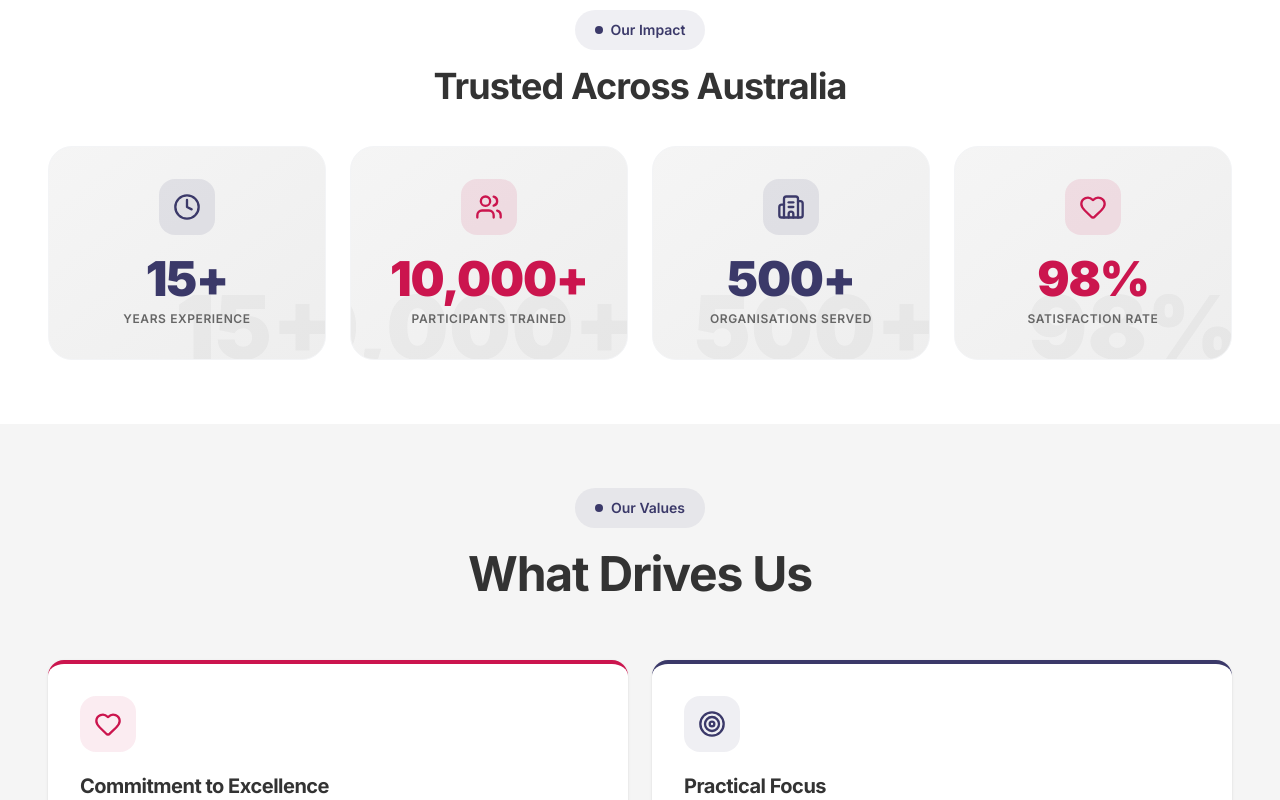
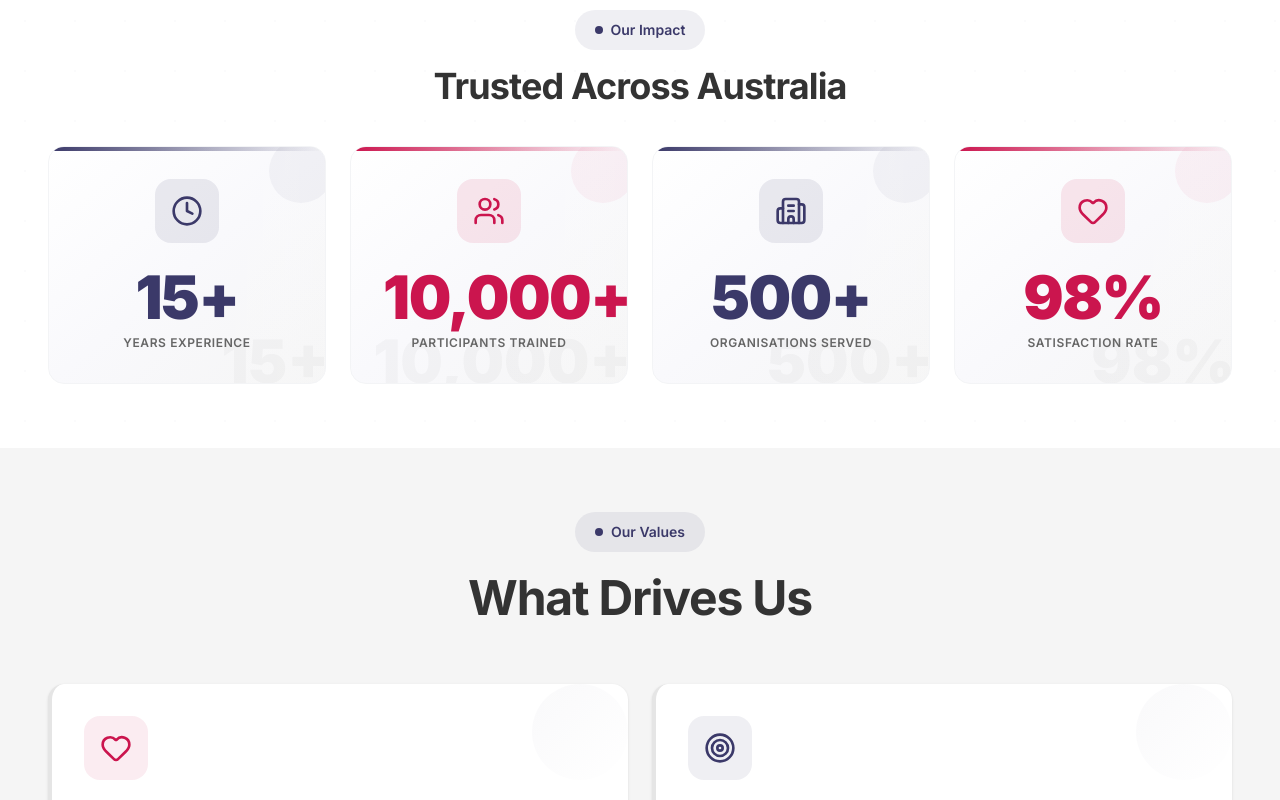
Before and after one commit to Gireeshma27/first-aid, a Next.js app: page /about in a window 1280 px wide. Shown: the part 1100-1900 px from the top of the page. Built offline with nearby package versions, Linux system fonts and the light colour scheme.

Commit message:
design: improve about us card designs with animations and shimmer effects

```diff
--- a/app/about/page.tsx
+++ b/app/about/page.tsx
@@ -146,14 +146,15 @@ export default function AboutPage() {
         </section>
 
         {/* ── Stats ── */}
-        <section className="py-12 md:py-16 bg-white">
-          <div className="mx-auto max-w-7xl px-6 lg:px-12">
+        <section className="py-12 md:py-16 bg-white overflow-hidden relative">
+          <div className="absolute inset-0 opacity-[0.02]" style={{ backgroundImage: "radial-gradient(circle, #3B3969 1px, transparent 1px)", backgroundSize: "50px 50px" }} />
+          <div className="mx-auto max-w-7xl px-6 lg:px-12 relative z-10">
             <div className="text-center mb-10">
-              <span className="inline-flex items-center gap-2 px-5 py-2.5 rounded-full bg-[#3B3969]/8 text-[#3B3969] text-sm font-semibold mb-4">
+              <span className="inline-flex items-center gap-2 px-5 py-2.5 rounded-full bg-[#3B3969]/8 text-[#3B3969] text-sm font-semibold mb-4 fade-in-reveal">
                 <span className="w-2 h-2 rounded-full bg-[#3B3969]" />
                 Our Impact
               </span>
-              <h2 className="text-3xl md:text-4xl font-bold text-[#333333] tracking-tight">
+              <h2 className="text-3xl md:text-4xl font-bold text-[#333333] tracking-tight fade-in-reveal">
                 Trusted Across Australia
               </h2>
             </div>
@@ -161,28 +162,36 @@ export default function AboutPage() {
               {([Clock, Users, Building2, Heart] as const).map((Icon, i) => (
                 <div
                   key={stats[i].label}
-                  className="group relative bg-gradient-to-br from-[#F5F5F5] to-[#EEEEEE] rounded-3xl p-8 text-center overflow-hidden hover:shadow-lg hover:-translate-y-1 transition-all duration-300 border border-gray-100"
+                  className={`group relative bg-gradient-to-br from-white via-[#F9F9FC] to-[#F5F5F5] rounded-2xl p-8 text-center overflow-hidden hover:shadow-xl hover:-translate-y-2 transition-all duration-500 border border-gray-100 card-shimmer cursor-pointer stagger-item`}
+                  style={{ animationDelay: `${i * 100}ms` }}
                 >
+                  {/* Top accent line */}
+                  <div className={`absolute top-0 left-0 right-0 h-1 bg-gradient-to-r ${i % 2 === 0 ? "from-[#3B3969] to-transparent" : "from-[#CB154E] to-transparent"}`} />
+
                   {/* Watermark value in background */}
-                  <div className="absolute -bottom-3 -right-2 text-[5.5rem] font-black opacity-[0.04] select-none pointer-events-none leading-none text-[#333333]">
+                  <div className="absolute -bottom-2 -right-1 text-6xl font-black opacity-[0.03] select-none pointer-events-none leading-none text-[#333333]">
                     {stats[i].value}
                   </div>
+
+                  {/* Corner decorative element */}
+                  <div className={`absolute -top-2 -right-2 w-16 h-16 rounded-full ${i % 2 === 0 ? "bg-[#3B3969]/5" : "bg-[#CB154E]/5"}`} />
+
                   <div className="relative z-10">
                     <div
-                      className={`w-14 h-14 mx-auto rounded-2xl flex items-center justify-center mb-5 ${
+                      className={`w-16 h-16 mx-auto rounded-2xl flex items-center justify-center mb-6 ${
                         i % 2 === 0 ? "bg-[#3B3969]/10" : "bg-[#CB154E]/10"
-                      } transition-all duration-300 group-hover:scale-110`}
+                      } transition-all duration-300 group-hover:scale-110 group-hover:rotate-6 icon-bounce`}
                     >
-                      <Icon className={`w-7 h-7 ${i % 2 === 0 ? "text-[#3B3969]" : "text-[#CB154E]"}`} />
+                      <Icon className={`w-8 h-8 ${i % 2 === 0 ? "text-[#3B3969]" : "text-[#CB154E]"}`} />
                     </div>
                     <p
-                      className={`text-4xl md:text-5xl font-black mb-2 tracking-tight ${
+                      className={`text-5xl md:text-6xl font-black mb-2 tracking-tight transition-all duration-300 group-hover:scale-110 ${
                         i % 2 === 0 ? "text-[#3B3969]" : "text-[#CB154E]"
                       }`}
                     >
                       {stats[i].value}
                     </p>
-                    <p className="text-xs font-semibold text-[#666666] uppercase tracking-wider">{stats[i].label}</p>
+                    <p className="text-xs font-semibold text-[#666666] uppercase tracking-wider group-hover:text-[#333333] transition-colors">{stats[i].label}</p>
                   </div>
                 </div>
               ))}
@@ -196,29 +205,32 @@ export default function AboutPage() {
           <div className="absolute bottom-0 left-0 w-96 h-96 bg-gradient-to-tr from-[#CB154E]/3 to-transparent rounded-full blur-3xl pointer-events-none -z-1" />
           <div className="mx-auto max-w-7xl px-6 lg:px-12 relative z-10">
             <div className="text-center mb-10 md:mb-14">
-              <span className="inline-flex items-center gap-2 px-5 py-2.5 rounded-full bg-[#3B3969]/8 text-[#3B3969] text-sm font-semibold mb-4">
+              <span className="inline-flex items-center gap-2 px-5 py-2.5 rounded-full bg-[#3B3969]/8 text-[#3B3969] text-sm font-semibold mb-4 fade-in-reveal">
                 <span className="w-2 h-2 rounded-full bg-[#3B3969]" />
                 Our Values
               </span>
-              <h2 className="text-3xl md:text-4xl lg:text-5xl font-bold text-[#333333] tracking-tight leading-tight">
+              <h2 className="text-3xl md:text-4xl lg:text-5xl font-bold text-[#333333] tracking-tight leading-tight fade-in-reveal">
                 What Drives Us
               </h2>
             </div>
 
             <div className="grid md:grid-cols-2 gap-6">
-              {values.map((value) => (
+              {values.map((value, idx) => (
                 <div
                   key={value.title}
-                  className={`group bg-white rounded-2xl p-7 md:p-8 border-t-4 ${value.borderColor} shadow-sm hover:shadow-lg hover:-translate-y-1 transition-all duration-300 overflow-hidden relative`}
+                  className={`group bg-white rounded-2xl p-7 md:p-8 border-l-4 ${value.borderColor} shadow-sm hover:shadow-2xl hover:-translate-y-2 transition-all duration-500 overflow-hidden relative card-shimmer stagger-item cursor-pointer`}
+                  style={{ animationDelay: `${idx * 100}ms` }}
                 >
-                  <div className="absolute top-0 right-0 w-20 h-20 bg-gradient-to-br from-[#3B3969]/5 to-transparent rounded-full -z-1" />
+                  {/* Top right decorative element */}
+                  <div className="absolute top-0 right-0 w-24 h-24 bg-gradient-to-br from-[#3B3969]/3 to-transparent rounded-full -z-1" />
+
                   <div
-                    className={`w-12 h-12 md:w-14 md:h-14 rounded-2xl ${value.accentBg} flex items-center justify-center mb-5 group-hover:scale-110 transition-transform duration-300`}
+                    className={`w-14 h-14 md:w-16 md:h-16 rounded-2xl ${value.accentBg} flex items-center justify-center mb-5 group-hover:scale-125 group-hover:-rotate-6 transition-transform duration-400 icon-bounce`}
                   >
-                    <value.icon className={`w-6 h-6 md:w-7 md:h-7 ${value.accentIcon}`} />
+                    <value.icon className={`w-7 h-7 md:w-8 md:h-8 ${value.accentIcon}`} />
                   </div>
-                  <h3 className="text-lg md:text-xl font-bold text-[#333333] mb-3 tracking-tight">{value.title}</h3>
-                  <p className="text-sm md:text-base text-[#666666] leading-relaxed">{value.description}</p>
+                  <h3 className="text-lg md:text-xl font-bold text-[#333333] mb-3 tracking-tight group-hover:text-[#3B3969] transition-colors duration-300">{value.title}</h3>
+                  <p className="text-sm md:text-base text-[#666666] leading-relaxed group-hover:text-[#555555] transition-colors duration-300">{value.description}</p>
                 </div>
               ))}
             </div>
@@ -402,17 +414,18 @@ export default function AboutPage() {
         </section>
 
         {/* ── Who We Work With ── */}
-        <section className="py-16 md:py-24 bg-white">
-          <div className="mx-auto max-w-7xl px-6 lg:px-12">
+        <section className="py-16 md:py-24 bg-white relative overflow-hidden">
+          <div className="absolute inset-0 opacity-[0.015]" style={{ backgroundImage: "radial-gradient(circle, #3B3969 1px, transparent 1px)", backgroundSize: "40px 40px" }} />
+          <div className="mx-auto max-w-7xl px-6 lg:px-12 relative z-10">
             <div className="text-center mb-14">
-              <span className="inline-flex items-center gap-2 px-5 py-2.5 rounded-full bg-[#CB154E]/8 text-[#CB154E] text-sm font-semibold mb-6">
+              <span className="inline-flex items-center gap-2 px-5 py-2.5 rounded-full bg-[#CB154E]/8 text-[#CB154E] text-sm font-semibold mb-6 fade-in-reveal">
                 <span className="w-2 h-2 rounded-full bg-[#CB154E]" />
                 Our Clients
               </span>
-              <h2 className="text-3xl md:text-4xl lg:text-5xl font-bold text-[#333333] tracking-tight leading-tight">
+              <h2 className="text-3xl md:text-4xl lg:text-5xl font-bold text-[#333333] tracking-tight leading-tight fade-in-reveal">
                 Who We Work With
               </h2>
-              <p className="mt-4 text-lg text-[#666666] max-w-2xl mx-auto">
+              <p className="mt-4 text-lg text-[#666666] max-w-2xl mx-auto fade-in-reveal">
                 We deliver first aid training and event medical services across a wide range of industries and communities.
               </p>
             </div>
@@ -448,30 +461,37 @@ export default function AboutPage() {
                   description: "Clinical refresher training aligned with the latest Australian Resuscitation Council guidelines.",
                   primary: true,
                 },
-              ] as { icon: ComponentType<{ className?: string }>; label: string; description: string; primary: boolean }[]).map((item) => (
+              ] as { icon: ComponentType<{ className?: string }>; label: string; description: string; primary: boolean }[]).map((item, idx) => (
                 <div
                   key={item.label}
-                  className={`group bg-white rounded-2xl p-8 border border-gray-100 border-l-4 ${
+                  className={`group relative bg-gradient-to-br from-white via-[#F9F9FC] to-white rounded-2xl p-8 border-l-4 ${
                     item.primary ? "border-l-[#3B3969]" : "border-l-[#CB154E]"
-                  } shadow-sm hover:shadow-xl hover:-translate-y-1 transition-all duration-300`}
+                  } shadow-sm hover:shadow-2xl hover:-translate-y-2 transition-all duration-500 card-shimmer stagger-item cursor-pointer overflow-hidden`}
+                  style={{ animationDelay: `${idx * 100}ms` }}
                 >
+                  {/* Top accent bar */}
+                  <div className={`absolute top-0 left-0 right-0 h-1 bg-gradient-to-r ${item.primary ? "from-[#3B3969] to-transparent" : "from-[#CB154E] to-transparent"}`} />
+
+                  {/* Corner decorative element */}
+                  <div className={`absolute -top-8 -right-8 w-32 h-32 rounded-full ${item.primary ? "bg-[#3B3969]/5" : "bg-[#CB154E]/5"}`} />
+
                   <div
-                    className={`w-14 h-14 rounded-2xl flex items-center justify-center mb-6 group-hover:scale-110 transition-transform duration-300 ${
-                      item.primary ? "bg-[#3B3969]/8" : "bg-[#CB154E]/8"
-                    }`}
+                    className={`w-16 h-16 rounded-2xl flex items-center justify-center mb-6 group-hover:scale-110 group-hover:rotate-3 transition-transform duration-500 ${
+                      item.primary ? "bg-[#3B3969]/10" : "bg-[#CB154E]/10"
+                    } icon-bounce`}
                   >
                     <item.icon
-                      className={`w-7 h-7 ${item.primary ? "text-[#3B3969]" : "text-[#CB154E]"}`}
+                      className={`w-8 h-8 ${item.primary ? "text-[#3B3969]" : "text-[#CB154E]"}`}
                     />
                   </div>
                   <h3
-                    className={`text-xl font-bold mb-3 tracking-tight ${
+                    className={`text-xl font-bold mb-3 tracking-tight transition-colors duration-300 group-hover:scale-105 inline-block ${
                       item.primary ? "text-[#3B3969]" : "text-[#CB154E]"
                     }`}
                   >
                     {item.label}
                   </h3>
-                  <p className="text-base text-[#666666] leading-relaxed">{item.description}</p>
+                  <p className="text-base text-[#666666] leading-relaxed group-hover:text-[#555555] transition-colors duration-300">{item.description}</p>
                 </div>
               ))}
             </div>
--- a/app/globals.css
+++ b/app/globals.css
@@ -620,3 +620,127 @@ img {
   background: rgba(74, 72, 128, 0.15);
   animation: float-bg 10s ease-in-out infinite;
 }
+
+/* ===== STAGGERED ANIMATIONS FOR CARDS ===== */
+@keyframes stagger-fade-in {
+  0% {
+    opacity: 0;
+    transform: translateY(20px);
+  }
+  100% {
+    opacity: 1;
+    transform: translateY(0);
+  }
+}
+
+.stagger-item {
+  animation: stagger-fade-in 0.6s ease-out forwards;
+}
+
+.stagger-0 { animation-delay: 0ms; }
+.stagger-1 { animation-delay: 100ms; }
+.stagger-2 { animation-delay: 200ms; }
+.stagger-3 { animation-delay: 300ms; }
+.stagger-4 { animation-delay: 400ms; }
+.stagger-5 { animation-delay: 500ms; }
+.stagger-6 { animation-delay: 600ms; }
+.stagger-7 { animation-delay: 700ms; }
+.stagger-8 { animation-delay: 800ms; }
+
+/* ===== SUBTLE GLOW ON HOVER ===== */
+.glow-hover:hover {
+  box-shadow: 0 0 30px rgba(203, 21, 78, 0.2);
+}
+
+/* ===== SMOOTH BACKDROP BLUR ===== */
+.backdrop-blur-animation {
+  transition: backdrop-filter 0.3s ease;
+}
+
+.backdrop-blur-animation:hover {
+  backdrop-filter: blur(8px);
+}
+
+/* ===== SCALE AND LIFT ON HOVER ===== */
+.scale-lift-hover:hover {
+  transform: translateY(-6px) scale(1.02);
+}
+
+/* ===== ROTATE HOVER EFFECT ===== */
+.rotate-hover:hover {
+  transform: rotate(2deg) translateY(-4px);
+}
+
+/* ===== UNDERLINE ANIMATION ===== */
+@keyframes underline-expand {
+  from {
+    width: 0;
+  }
+  to {
+    width: 100%;
+  }
+}
+
+.underline-animate {
+  position: relative;
+}
+
+.underline-animate::after {
+  content: '';
+  position: absolute;
+  bottom: -4px;
+  left: 0;
+  height: 2px;
+  background: linear-gradient(90deg, #3B3969, #CB154E);
+  animation: underline-expand 0.3s ease-out;
+}
+
+/* ===== ENHANCED CARD STYLES ===== */
+.card-shimmer {
+  position: relative;
+  overflow: hidden;
+}
+
+.card-shimmer::after {
+  content: '';
+  position: absolute;
+  top: 0;
+  left: -100%;
+  width: 100%;
+  height: 100%;
+  background: linear-gradient(90deg, transparent, rgba(255, 255, 255, 0.1), transparent);
+  animation: shimmer-slide 2s infinite;
+}
+
+@keyframes shimmer-slide {
+  0% {
+    left: -100%;
+  }
+  100% {
+    left: 100%;
+  }
+}
+
+/* ===== ICON ANIMATION ===== */
+@keyframes icon-bounce {
+  0%, 100% {
+    transform: scale(1);
+  }
+  50% {
+    transform: scale(1.05);
+  }
+}
+
+.icon-bounce:hover {
+  animation: icon-bounce 0.4s ease-in-out;
+}
+
+/* ===== FADE IN WITH REVEAL ===== */
+.fade-in-reveal {
+  opacity: 0;
+  animation: fade-in-up 0.8s ease-out forwards;
+}
+
+.fade-in-reveal.visible {
+  opacity: 1;
+}
--- a/sections/services.tsx
+++ b/sections/services.tsx
@@ -111,7 +111,7 @@ function ServiceCard({ title, description, image, link, overlayColor, buttonText
   return (
     <div
       ref={ref}
-      className="group relative rounded-2xl overflow-hidden bg-white shadow-[0_4px_20px_-4px_rgba(0,0,0,0.05)] hover:shadow-[0_8px_30px_-4px_rgba(0,0,0,0.12)] transition-all duration-500 border border-gray-100 flex flex-col h-full reveal-section"
+      className="group relative rounded-2xl overflow-hidden bg-white shadow-[0_4px_20px_-4px_rgba(0,0,0,0.05)] hover:shadow-[0_8px_30px_-4px_rgba(0,0,0,0.12)] transition-all duration-500 border border-gray-100 flex flex-col h-full reveal-section stagger-item card-shimmer"
       style={{ animationDelay: `${index * 100}ms` }}
     >
       {/* Image Container */}
--- a/sections/testimonials.tsx
+++ b/sections/testimonials.tsx
@@ -73,11 +73,12 @@ export function TestimonialsSection() {
                 <button
                   key={t.author}
                   onClick={() => setActiveIndex(i)}
-                  className={`group w-full flex items-center gap-4 p-4 rounded-2xl text-left transition-all duration-300 ${
+                  className={`group w-full flex items-center gap-4 p-4 rounded-2xl text-left transition-all duration-300 stagger-item card-shimmer ${
                     isActive
                       ? "bg-[#3B3969] shadow-lg"
                       : "bg-white border border-gray-100 hover:border-[#CB154E]/40 hover:shadow-md"
                   }`}
+                  style={{ animationDelay: `${i * 100}ms` }}
                 >
                   {/* Avatar */}
                   <div
```
